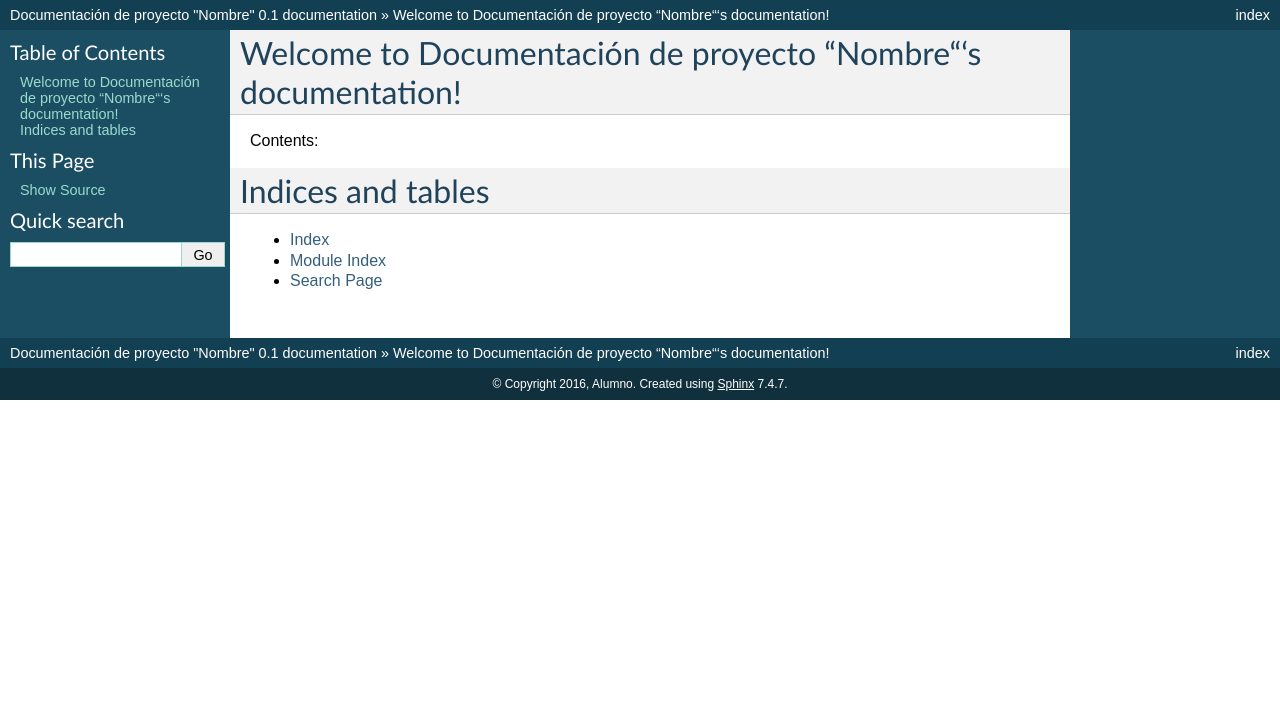
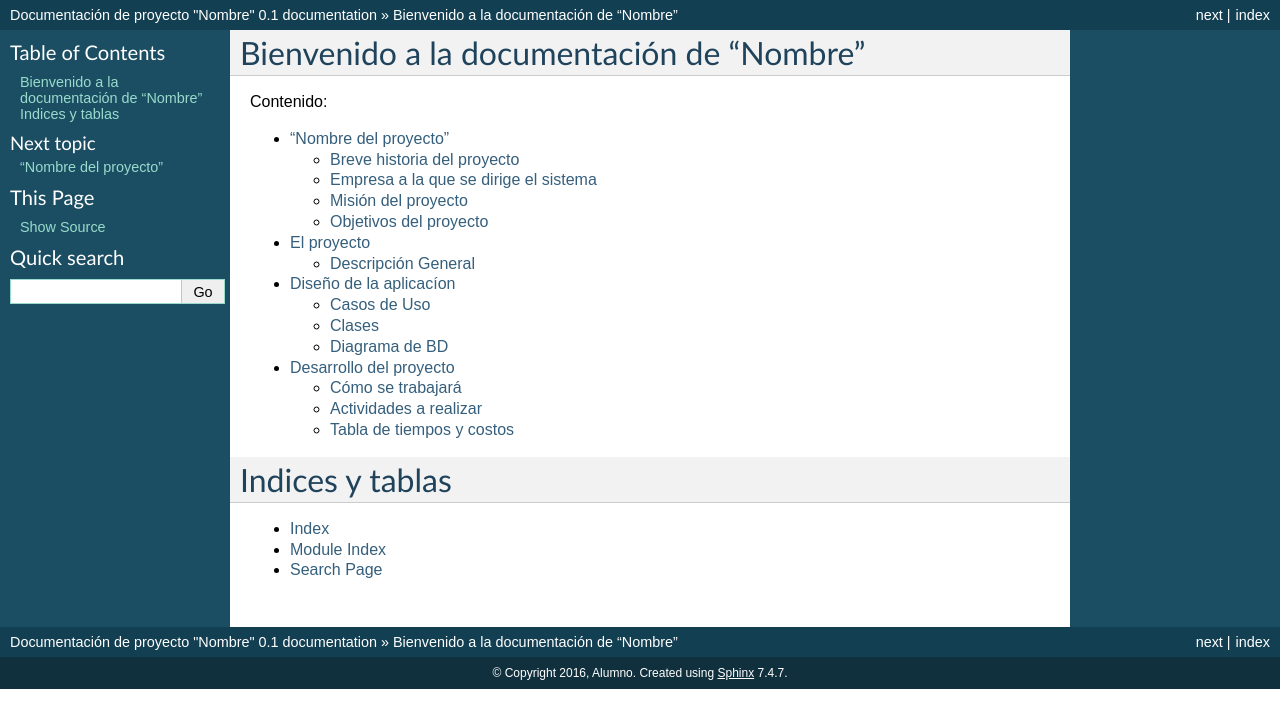
Before and after one commit to prgarzona/esquema-proyectos, a Sphinx documentation site: the page built from source/index.rst, in a window 1280 px wide. Shown: the top 728 px of the page. Built offline with Sphinx 7.4.7, drawn with Linux system fonts in a browser that asks for light colours.

Commit message:
Agregando esquema de contenidos v0.1
Se ha agregado los primeros esquemas de cómo debe de ir
el documento final.

Se ha considerado:

    * Objetivos del proyecto
    * Descripción del proyecto
    * Diseño a utilizar
    * Actividades y tiempos

```diff
--- /dev/null
+++ b/source/disenio.rst
@@ -0,0 +1,18 @@
+Diseño de la aplicacíon
+=======================
+
+Casos de Uso
+------------
+
+Se colocan los distintos casos de uso, tanto para la aplicación general como para
+cada módulo.
+
+Clases
+------
+
+Diagramas de clases y de sus distintas actividades, si fuese necesario.
+
+Diagrama de BD
+--------------
+
+Diagrama de la Base de Datos que requerirá el software.
--- a/source/index.rst
+++ b/source/index.rst
@@ -3,17 +3,21 @@
    You can adapt this file completely to your liking, but it should at least
    contain the root `toctree` directive.
 
-Welcome to Documentación de proyecto "Nombre"'s documentation!
-==============================================================
+Bienvenido a la documentación de "Nombre"
+=========================================
 
-Contents:
+Contenido:
 
 .. toctree::
    :maxdepth: 2
 
+   objetivos
+   proyecto
+   disenio
+   tiempos
 
 
-Indices and tables
+Indices y tablas
 ==================
 
 * :ref:`genindex`
--- /dev/null
+++ b/source/objetivos.rst
@@ -0,0 +1,60 @@
+"Nombre del proyecto"
+====================
+
+Sustituya con el nombre del proyecto.
+
+
+Breve historia del proyecto
+---------------------------
+
+Redacte cómo es que se llega a conocer del proyecto y quienes son
+las personas involucradas en el mismo, además de una breve descripción de qué
+actividades serán las que se automatizarán con el sistema.
+
+Se debe de enfocar siempre los beneficios que traerá la aplicación a la empresa
+al momento de estar ya en funcionamiento.
+
+Debe de tomar en cuenta que el proyecto se refiere al trabajo de análisis
+del sistema, ya que la descripción del sistema se hará mas adelante.
+
+
+Empresa a la que se dirige el sistema
+-------------------------------------
+
+Sustituya el título con el nombre de la empresa a la que se dirige el proyecto.
+
+Coloque una breve descripción de lo que haya comprendido sobre lo que realice
+la empresa.
+
+
+Misión del proyecto
+-------------------
+
+Describa de la mejor manera la misión del proyecto o aplicación a realizar.
+
+
+Objetivos del proyecto
+----------------------
+
+Enliste los objetivos del proyecto, estos deben de ir de acuerdo a la misión
+del proyecto y cumplir con los requerimientos de SMART
+
+* Specific
+
+  * Específicos
+
+* Measurable
+
+  * Medibles
+
+* Attainable
+
+  * Alcanzable
+
+* Realistic
+
+  * Realistas
+
+* Timely
+
+  * Delimitado en un tiempo
--- /dev/null
+++ b/source/proyecto.rst
@@ -0,0 +1,19 @@
+El proyecto
+===========
+
+Descripción General
+-------------------
+
+Descripción general de lo que hará el software a desarrollar, debe de ser lo
+suficiente como para comprender cuales son sus características y los módulos
+de los que se compondrá
+
+Modulos
+^^^^^^^
+
+Cree un subtítulo para cada módulo y describa que hará cada uno. Debe ser lo
+mas explícito posible, para que no quede dudas de lo que realizará éste módulo.
+
+Cada módulo debe de hacer referencia a un caso de uso, el cual debe ir
+debidamente numerado (vea la referencia de cómo realizar ésto en la ayuda del
+formato restructuredText), los caso de uso van en la sección de diseño.
--- /dev/null
+++ b/source/tiempos.rst
@@ -0,0 +1,21 @@
+Desarrollo del proyecto
+=======================
+
+Cómo se trabajará
+-----------------
+
+Explicación de cómo se trabajará la aplicación, como ciclo de vida, prototipos,
+etc.
+
+Actividades a realizar
+----------------------
+
+Listado de actividades importantes que el cliente debe de tener en cuenta, como por
+ejemplo, el análisis, la implementación, capacitaciones, etc.
+
+Tabla de tiempos y costos
+-------------------------
+
+Se crea una tabla de tiempos estipulados de desarrollo al igual que los costos,
+pero en el caso del proyecto solamente se colocarán los tiempos, ya que la
+evaluación de costos se verá en otros cursos mas adelante.
```
